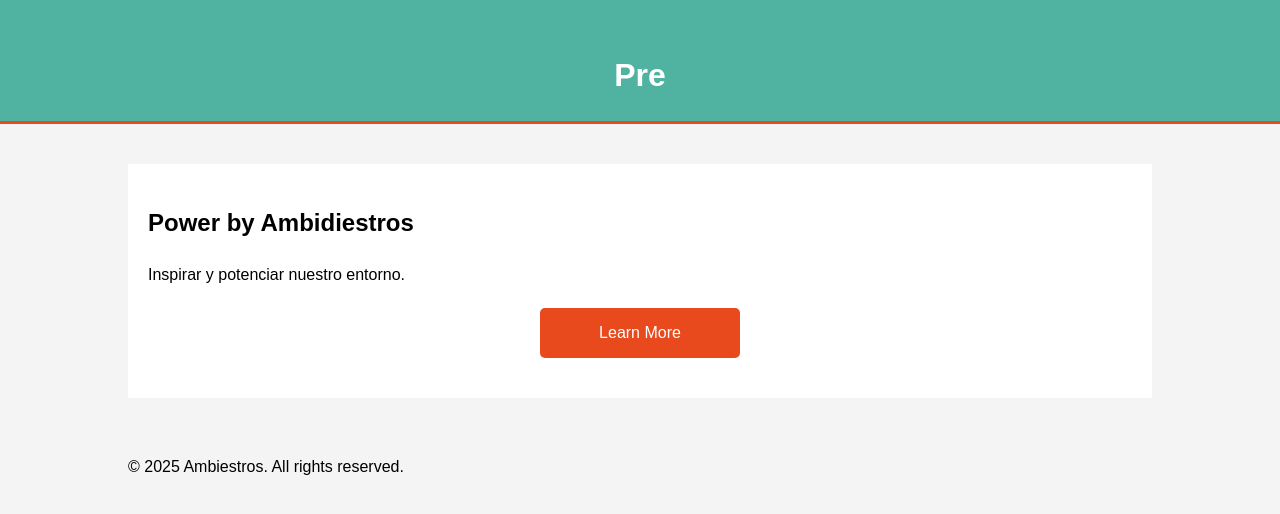
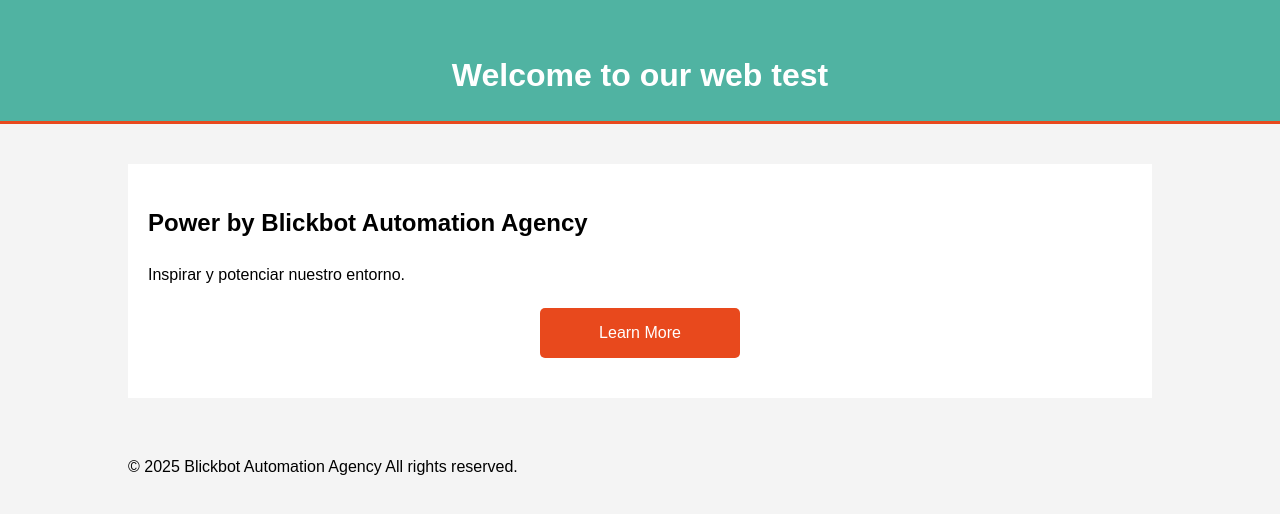
Before and after one commit to vecoin/jshosting, a plain HTML site: page index.html in a window 1280 px wide. Drawn offline with Linux system fonts and the light colour scheme.

Commit message:
Update index.html

```diff
--- a/index.html
+++ b/index.html
@@ -56,13 +56,13 @@
 <body>
     <header>
         <div class="container">
-            <h1>Pre</h1>
+            <h1>Welcome to our web test</h1>
         </div>
     </header>
 
     <div class="container">
         <section class="main-content">
-            <h2>Power by Ambidiestros</h2>
+            <h2>Power by Blickbot Automation Agency</h2>
             <p>Inspirar y potenciar nuestro entorno.</p>
             <a href="#" class="cta-button">Learn More</a>
         </section>
@@ -70,7 +70,7 @@
 
     <footer>
         <div class="container">
-            <p>&copy; 2025 Ambiestros. All rights reserved.</p>
+            <p>&copy; 2025 Blickbot Automation Agency All rights reserved.</p>
         </div>
     </footer>
 
```
